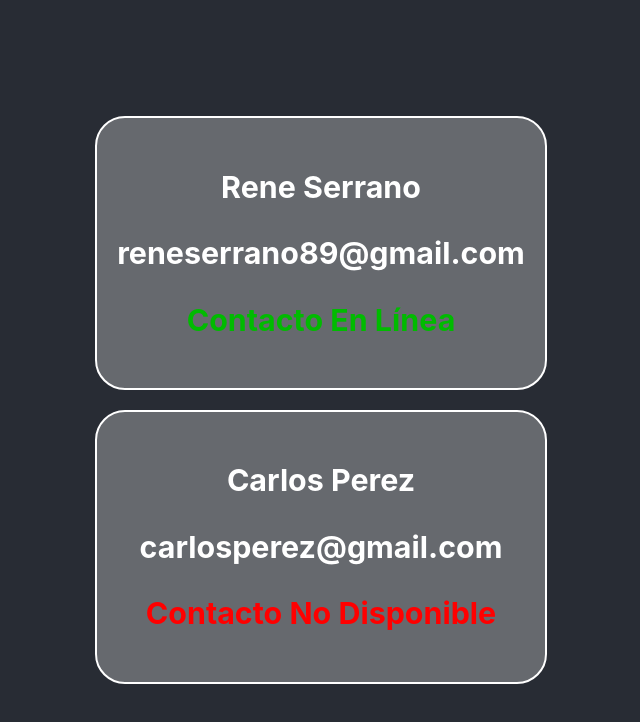
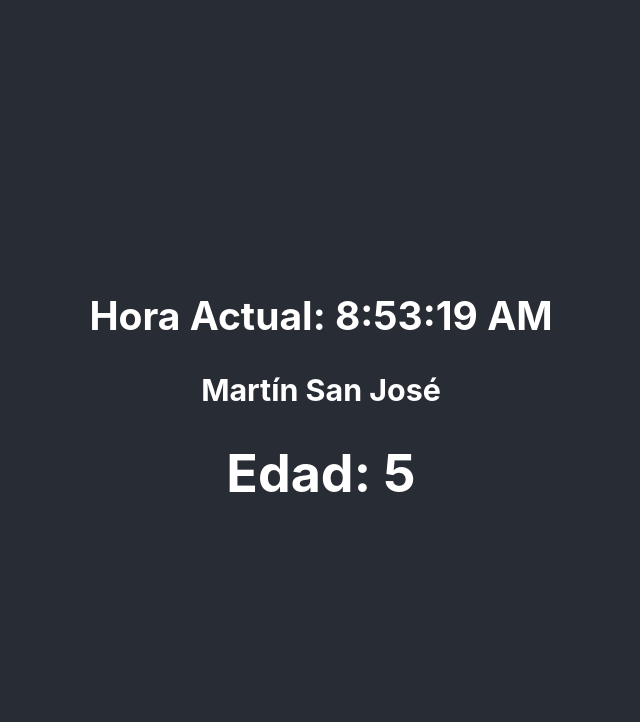
Before and after one commit to ReneSerranoLGFM/curso-reactjs-ejercicios, a React (Create React App) app: page / in a window 1280 px wide. Shown: the top 722 px of the page, without its empty margins (319-959 px from the left). Built offline with nearby package versions, Linux system fonts and the light colour scheme.

Commit message:
Ejercicios sesiones 4,5 y 6

```diff
--- a/src/App.js
+++ b/src/App.js
@@ -1,12 +1,14 @@
 import logo from "./logo.svg";
 import "./App.css";
 import ComponenteA from "./components/ComponenteA";
+import Clock, { ClockClass } from "./components/Clock";
 
 function App() {
   return (
     <div className="App">
       <header className="App-header">
-        <ComponenteA></ComponenteA>
+        <Clock />
+        {/* <ClockClass /> */}
       </header>
     </div>
   );
--- /dev/null
+++ b/src/components/Clock.jsx
@@ -0,0 +1,78 @@
+import React, { Component, useState, useEffect } from "react";
+
+export default function Clock() {
+  // Reemplaza al constructor
+  const [fecha, setFecha] = useState(new Date());
+  const [edad, setEdad] = useState(0);
+  const [nombre, setNombre] = useState("Martín");
+  const [apellidos, setApellidos] = useState("San José");
+
+  const tick = () => {
+    setEdad(edad + 1);
+    setFecha(new Date());
+  };
+
+  // Reemplaza a componentDidMount y componentWillUnmount
+  useEffect(() => {
+    const timerID = setInterval(() => tick(), 1000);
+
+    return () => {
+      clearInterval(timerID);
+    };
+  });
+
+  return (
+    <div>
+      <h2>Hora Actual: {fecha.toLocaleTimeString()}</h2>
+      <h3>
+        {nombre} {apellidos}
+      </h3>
+      <h1>Edad: {edad}</h1>
+    </div>
+  );
+}
+
+class ClockClass extends Component {
+  constructor(props) {
+    super(props);
+    // Estado privado del component
+    this.state = {
+      // Se genera una fecha como estado inicial del componente
+      fecha: new Date(),
+      edad: 0,
+      nombre: "Martín",
+      apellidos: "San José",
+    };
+  }
+  componentDidMount() {
+    this.timerID = setInterval(() => this.tick(), 1000);
+  }
+  componentWillUnmount() {
+    clearInterval(this.timerID);
+  }
+  render() {
+    return (
+      <div>
+        <h2>
+          Hora Actual:
+          {this.state.fecha.toLocaleTimeString()}
+        </h2>
+        <h3>
+          {this.state.nombre} {this.state.apellidos}
+        </h3>
+        <h1>Edad: {this.state.edad}</h1>
+      </div>
+    );
+  }
+  tick() {
+    this.setState((prevState) => {
+      let edad = prevState.edad + 1;
+      return {
+        ...prevState,
+        fecha: new Date(),
+        edad,
+      };
+    });
+  }
+}
+export { ClockClass };
```
